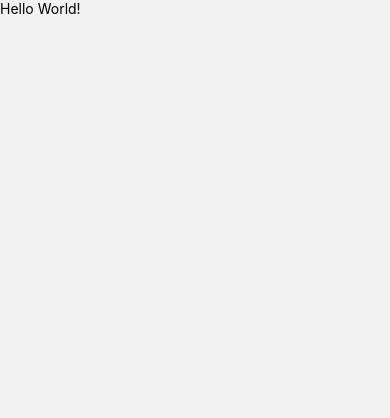
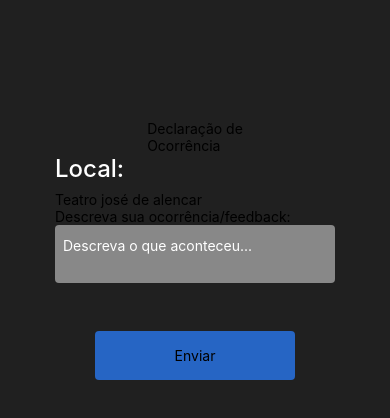
Before and after one commit to mmonteirin/MonitoraCult, a React Native app: screen /perfilDeclararOcorrencia in a window 390 px wide. Shown: the top 418 px of the page. Built offline with nearby package versions, Linux system fonts and the light colour scheme.

Commit message:
completed the perfilDeclararOcorrencia screen

```diff
--- a/screens/perfilDeclararOcorrencia.js
+++ b/screens/perfilDeclararOcorrencia.js
@@ -1,11 +1,39 @@
 import React, { useState } from 'react';
 import { View, TextInput, Text, Button, TouchableOpacity } from 'react-native';
+import styles from '../styles/Styles_declararOcorrencia';
 
 export default function perfilDeclararOcorrencia({navigation}) {
+  const [text_ocorrencia, setText_ocorrencia] = useState('');
+  const [text_local, setText_local] = useState('Teatro josé de alencar');
+//não sei como faz para pegar o texto do local já que essa parte não tá pronta, mas é uma modificação fácil
+  return (
 
-  return (
-    <View>
-      <Text>Hello World!</Text>
+  <View style={styles.container}>
+
+
+      <Text style={styles.title}>Declaração de{'\n'}Ocorrência</Text>
+
+      <View style={styles.input_wrapper}>
+        <Text style={styles.label}>Local: </Text>
+        <Text style={styles.location}>{text_local}</Text>
+        <Text style={styles.label_instruction}>Descreva sua ocorrência/feedback: </Text>
+
+        <TextInput
+          style={styles.input}
+          value={text_ocorrencia}
+          onChangeText={setText_ocorrencia}
+          placeholder="Descreva o que aconteceu..."
+          placeholderTextColor='white'
+          multiline={true}
+        />
+      </View>
+
+      <View style={styles.buttons}>
+        <TouchableOpacity style={styles.button} onPress={() => navigation.navigate("TelaInicio")}>
+          <Text style={styles.button_text}>Enviar</Text>
+        </TouchableOpacity>
+      </View>
+
     </View>
   );
 }
--- /dev/null
+++ b/styles/Styles_declararOcorrencia.js
@@ -0,0 +1,60 @@
+import { StyleSheet } from 'react-native';
+
+const styles = StyleSheet.create({
+  container: {
+    flex: 1,
+    backgroundColor: '#202020',
+    justifyContent: 'center',
+    alignItems: 'center',
+    paddingBlock: '7.5rem'
+  },
+
+  input_wrapper: {
+    width: '17.5rem',
+    marginBottom: '1rem'
+  },
+
+  label: {
+    fontSize: '1.5rem',
+    fontWeight: 500,
+    color: 'white',
+    marginBottom: '.5rem'
+  },
+
+  input: {
+    backgroundColor: '#888888',
+    borderRadius: '.25rem',
+    paddingBlock: '.75rem',
+    paddingInline: '.5rem',
+    color: 'white',
+  },
+
+  forget_password: {
+    fontFamily: 'sans-serif',
+    fontSize: '0.85rem',
+    textAlign: 'end',
+    color: '#c48d18',
+    textDecorationLine: 'underline',
+  },
+
+  buttons: {
+    flex: 1,
+    width: '12.5rem',
+    marginTop: '2rem'
+  },
+
+  button: {
+    justifyContent: 'center',
+    alignItems: 'center',
+    backgroundColor: '#2665c4',
+    borderRadius: '0.25rem',
+    fontFamily: 'sans-serif',
+    fontSize: '1.25rem',
+    fontWeight: 600,
+    color: 'white',
+    paddingBlock: '1rem',
+    marginBottom: '1rem'
+  },
+});
+
+export default styles;
```
